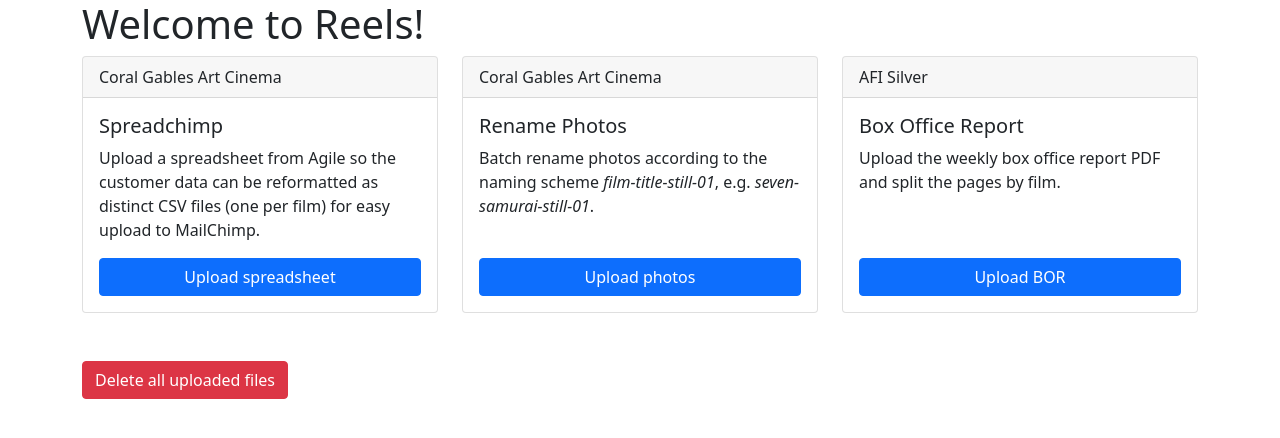
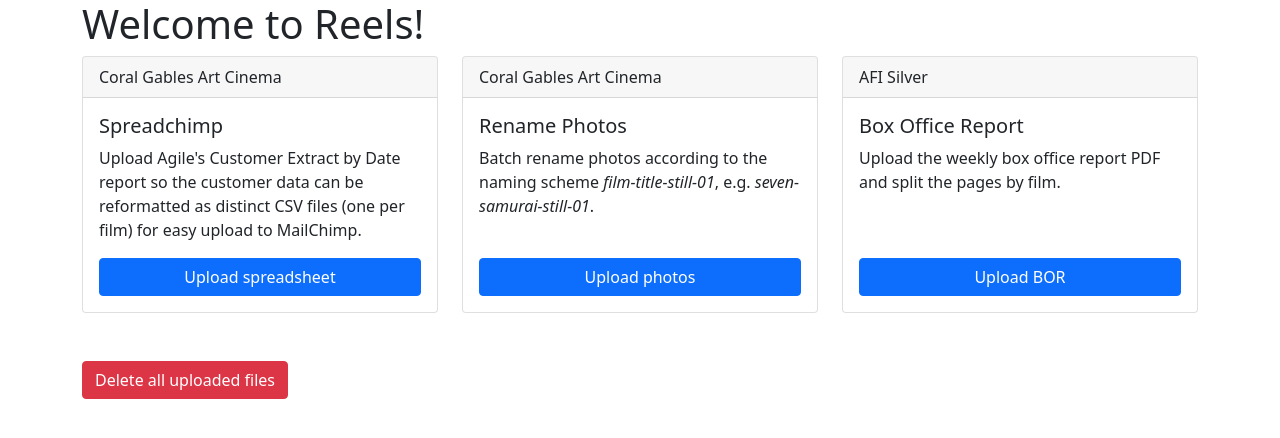
Before and after one commit to deadlyraptor/reels-app, a Flask app: page / in a window 1280 px wide. Shown: the top 438 px of the page. Run offline with Flask 2, Linux system fonts and the light colour scheme.

Commit message:
Rephrase Spreadchimp description for clarity

```diff
--- a/reels_app/templates/index.html
+++ b/reels_app/templates/index.html
@@ -10,7 +10,8 @@
             <div class="card-header">Coral Gables Art Cinema</div>
             <div class="card-body d-flex flex-column">
                 <h5 class="card-title">Spreadchimp</h5>
-                <p class="card-text">Upload a spreadsheet from Agile so the customer data can be reformatted as distinct
+                <p class="card-text">Upload Agile's Customer Extract by Date report so the customer data can be
+                    reformatted as distinct
                     CSV files (one per film) for easy upload to MailChimp.</p>
                 <a href="{{ url_for('spreadchimp.upload_spreadsheet') }}" class="btn btn-primary mt-auto">Upload
                     spreadsheet</a>
--- a/reels_app/templates/upload-spreadsheet.html
+++ b/reels_app/templates/upload-spreadsheet.html
@@ -6,7 +6,7 @@
 <form method="POST" enctype="multipart/form-data">
     <div class="form-group">
         <p><input type="file" name="file" accept="application/vnd.ms-excel" class="form-control-file"></p>
-        <p><input type="submit" value="Upload" class="btn btn-primary"></p>
+        <p><input type="submit" value="Upload spreadsheet" class="btn btn-primary"></p>
     </div>
 </form>
 
```
